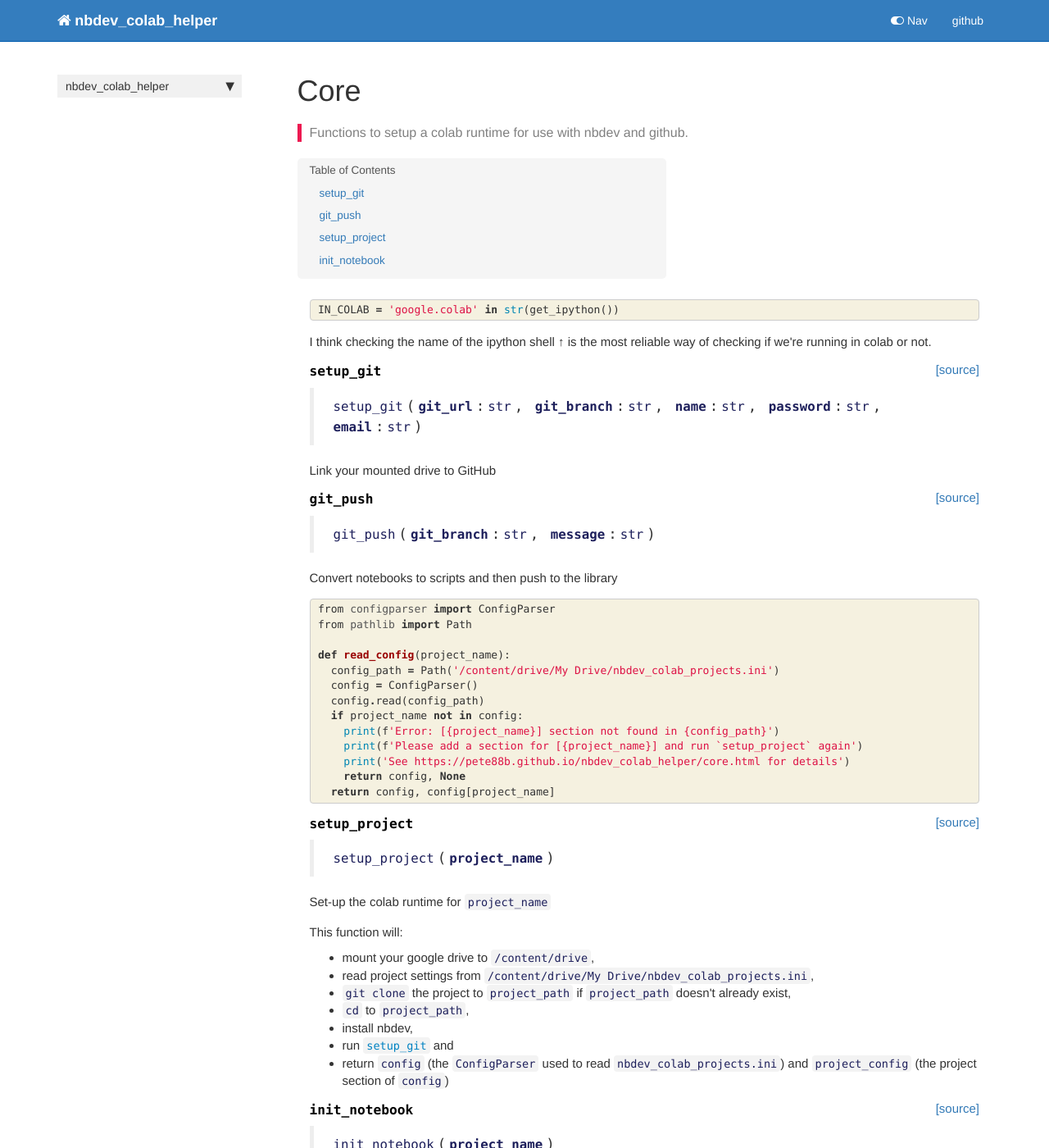
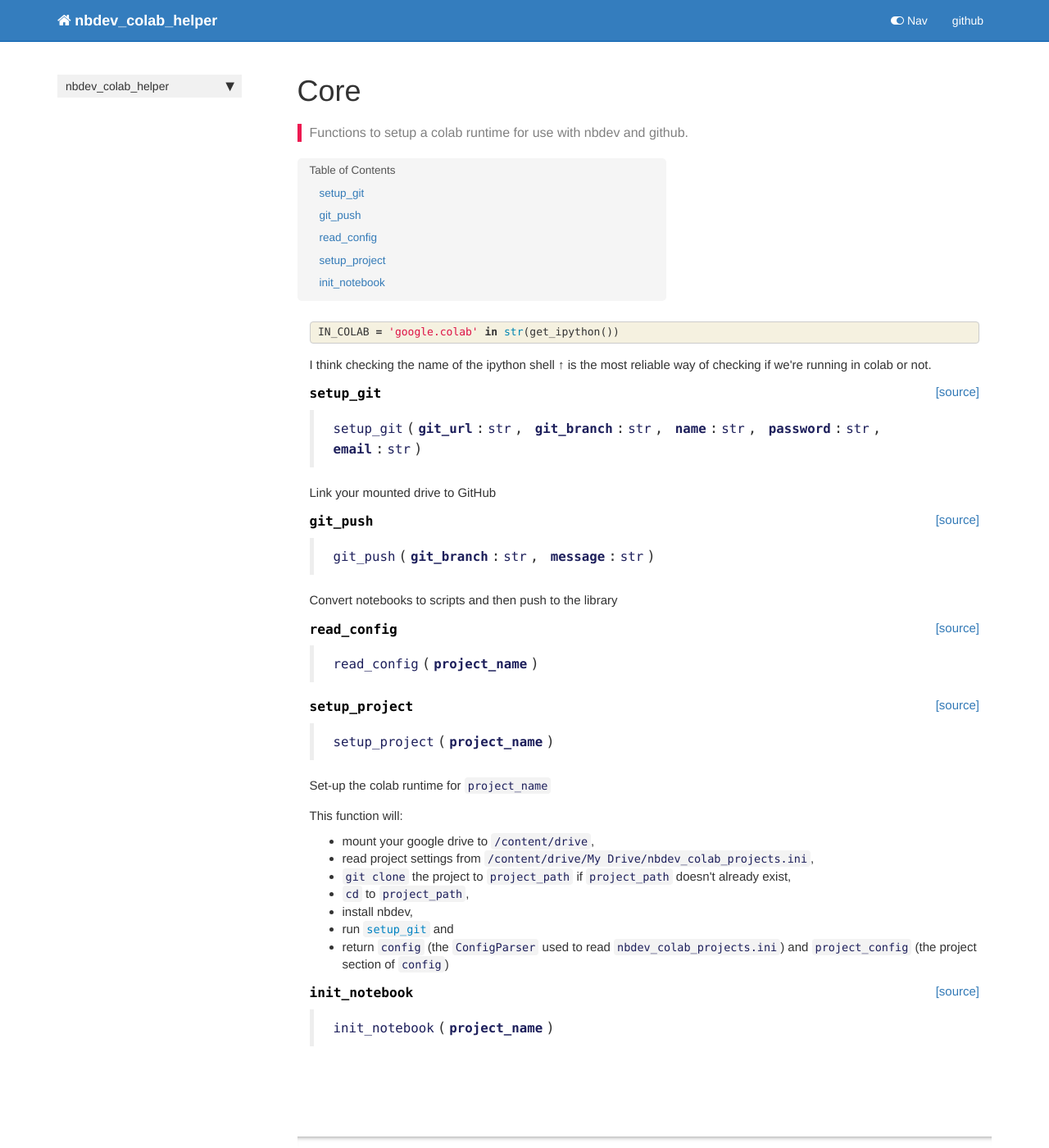
Before and after one commit to pete88b/nbdev_colab_helper, a Jekyll site: the page built from docs/core.html, in a window 1280 px wide and 1400 px high. Shown: the whole window at 82% size. Built offline with Jekyll 4.4.1, drawn with Linux system fonts in a browser that asks for light colours; nearby versions of some CDN libraries; comment, search, counter and statistics services are not loaded.

```diff
--- a/docs/core.html
+++ b/docs/core.html
@@ -113,26 +113,28 @@ nb_path: "00_core.ipynb"
     {% raw %}
 
 <div class="cell border-box-sizing code_cell rendered">
-<div class="input">
 
-<div class="inner_cell">
-    <div class="input_area">
-<div class=" highlight hl-ipython3"><pre><span></span><span class="kn">from</span> <span class="nn">configparser</span> <span class="k">import</span> <span class="n">ConfigParser</span>
-<span class="kn">from</span> <span class="nn">pathlib</span> <span class="k">import</span> <span class="n">Path</span>
+</div>
+    {% endraw %}
 
-<span class="k">def</span> <span class="nf">read_config</span><span class="p">(</span><span class="n">project_name</span><span class="p">):</span>
-  <span class="n">config_path</span> <span class="o">=</span> <span class="n">Path</span><span class="p">(</span><span class="s1">&#39;/content/drive/My Drive/nbdev_colab_projects.ini&#39;</span><span class="p">)</span>
-  <span class="n">config</span> <span class="o">=</span> <span class="n">ConfigParser</span><span class="p">()</span>
-  <span class="n">config</span><span class="o">.</span><span class="n">read</span><span class="p">(</span><span class="n">config_path</span><span class="p">)</span>
-  <span class="k">if</span> <span class="n">project_name</span> <span class="ow">not</span> <span class="ow">in</span> <span class="n">config</span><span class="p">:</span>
-    <span class="nb">print</span><span class="p">(</span><span class="n">f</span><span class="s1">&#39;Error: [</span><span class="si">{project_name}</span><span class="s1">] section not found in </span><span class="si">{config_path}</span><span class="s1">&#39;</span><span class="p">)</span>
-    <span class="nb">print</span><span class="p">(</span><span class="n">f</span><span class="s1">&#39;Please add a section for [</span><span class="si">{project_name}</span><span class="s1">] and run `setup_project` again&#39;</span><span class="p">)</span>
-    <span class="nb">print</span><span class="p">(</span><span class="s1">&#39;See https://pete88b.github.io/nbdev_colab_helper/core.html for details&#39;</span><span class="p">)</span>
-    <span class="k">return</span> <span class="n">config</span><span class="p">,</span> <span class="kc">None</span>
-  <span class="k">return</span> <span class="n">config</span><span class="p">,</span> <span class="n">config</span><span class="p">[</span><span class="n">project_name</span><span class="p">]</span>
-</pre></div>
+    {% raw %}
 
-    </div>
+<div class="cell border-box-sizing code_cell rendered">
+
+<div class="output_wrapper">
+<div class="output">
+
+<div class="output_area">
+
+
+<div class="output_markdown rendered_html output_subarea ">
+<h4 id="read_config" class="doc_header"><code>read_config</code><a href="__main__.py#L5" class="source_link" style="float:right">[source]</a></h4><blockquote><p><code>read_config</code>(<strong><code>project_name</code></strong>)</p>
+</blockquote>
+
+</div>
+
+</div>
+
 </div>
 </div>
 
@@ -157,7 +159,7 @@ nb_path: "00_core.ipynb"
 
 
 <div class="output_markdown rendered_html output_subarea ">
-<h4 id="setup_project" class="doc_header"><code>setup_project</code><a href="https://github.com/pete88b/nbdev_colab_helper/tree/master/nbdev_colab_helper/core.py#L48" class="source_link" style="float:right">[source]</a></h4><blockquote><p><code>setup_project</code>(<strong><code>project_name</code></strong>)</p>
+<h4 id="setup_project" class="doc_header"><code>setup_project</code><a href="https://github.com/pete88b/nbdev_colab_helper/tree/master/nbdev_colab_helper/core.py#L63" class="source_link" style="float:right">[source]</a></h4><blockquote><p><code>setup_project</code>(<strong><code>project_name</code></strong>)</p>
 </blockquote>
 <p>Set-up the colab runtime for <code>project_name</code></p>
 
@@ -205,7 +207,7 @@ nb_path: "00_core.ipynb"
 
 
 <div class="output_markdown rendered_html output_subarea ">
-<h4 id="init_notebook" class="doc_header"><code>init_notebook</code><a href="https://github.com/pete88b/nbdev_colab_helper/tree/master/nbdev_colab_helper/core.py#L68" class="source_link" style="float:right">[source]</a></h4><blockquote><p><code>init_notebook</code>(<strong><code>project_name</code></strong>)</p>
+<h4 id="init_notebook" class="doc_header"><code>init_notebook</code><a href="https://github.com/pete88b/nbdev_colab_helper/tree/master/nbdev_colab_helper/core.py#L83" class="source_link" style="float:right">[source]</a></h4><blockquote><p><code>init_notebook</code>(<strong><code>project_name</code></strong>)</p>
 </blockquote>
 
 </div>
--- a/nbdev_colab_helper/_nbdev.py
+++ b/nbdev_colab_helper/_nbdev.py
@@ -5,6 +5,7 @@ __all__ = ["index", "modules", "custom_doc_links", "git_url"]
 index = {"IN_COLAB": "00_core.ipynb",
          "setup_git": "00_core.ipynb",
          "git_push": "00_core.ipynb",
+         "read_config": "00_core.ipynb",
          "setup_project": "00_core.ipynb",
          "init_notebook": "00_core.ipynb",
          "say_hello": "tutorial.ipynb",
```
Also changed, not shown: docs/tutorial.html (+5 -2 lines), nbdev_colab_helper/core.py (+16 -1 lines), 3 other files.
